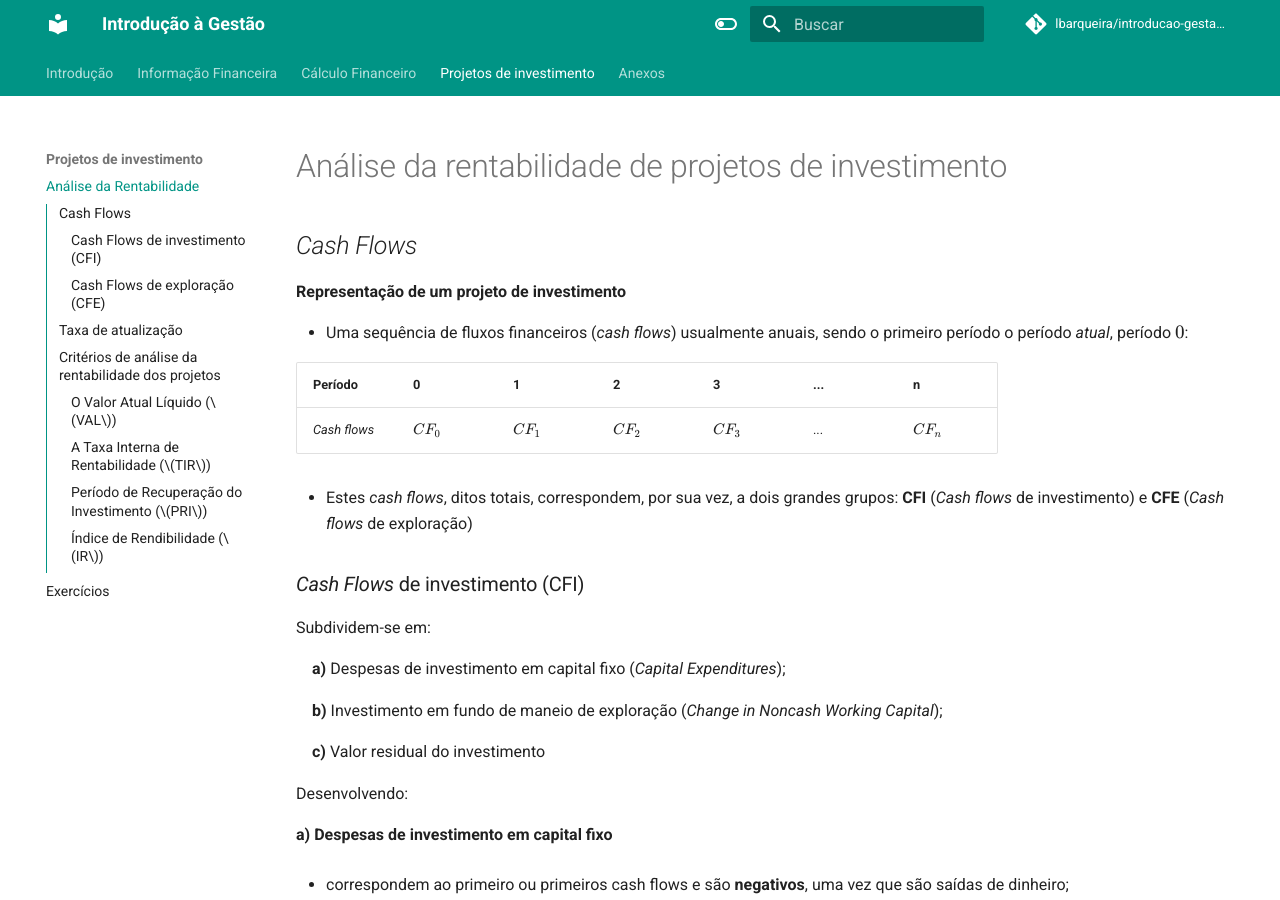
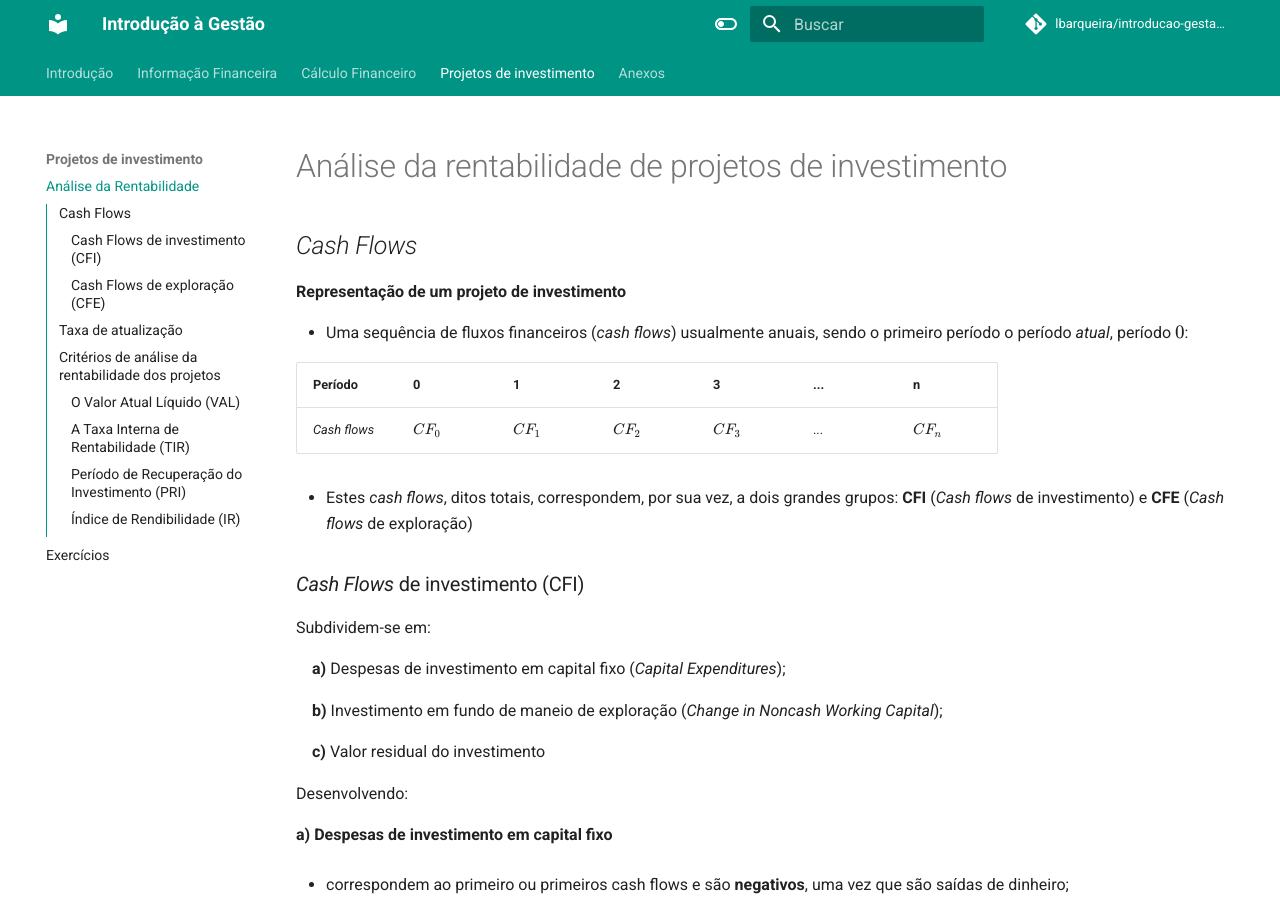
Before and after one commit to lbarqueira/introducao-gestao-material-mkdocs, an MkDocs documentation site: the page built from docs/anal_rentabilidade.md, in a window 1280 px wide and 900 px high. Built offline with MkDocs 1.6.1 and Material for MkDocs 9.7.7, drawn with Linux system fonts in a browser that asks for light colours; comment, search, counter and statistics services are not loaded.

Commit message:
update docs

```diff
--- a/docs/anal_rentabilidade.md
+++ b/docs/anal_rentabilidade.md
@@ -151,13 +151,13 @@ $$ \small = \text{taxa de remuneração do capital próprio} \times \%\text{capi
 
 ## Critérios de análise da rentabilidade dos projetos
 
-### O Valor Atual Líquido ($VAL$)
+### O Valor Atual Líquido (*VAL*)
 
 
-### A Taxa Interna de Rentabilidade ($TIR$)
+### A Taxa Interna de Rentabilidade (*TIR*)
 
 
-### Período de Recuperação do Investimento ($PRI$)
+### Período de Recuperação do Investimento (*PRI*)
 
 
-### Índice de Rendibilidade ($IR$)
+### Índice de Rendibilidade (*IR*)
```
